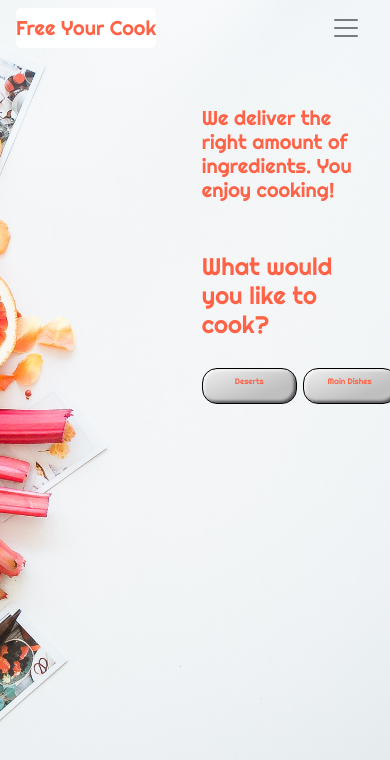
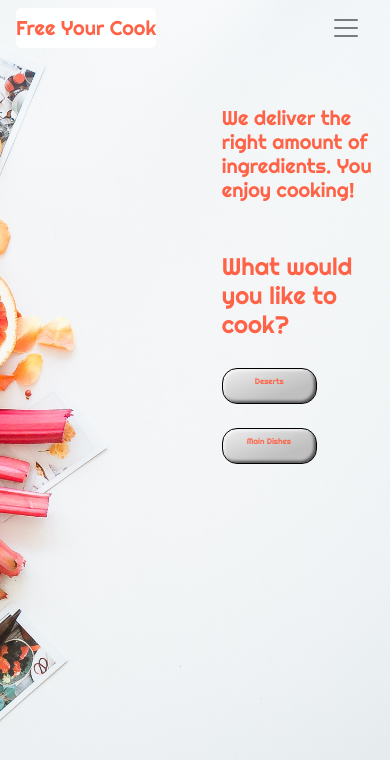
Before and after one commit to IremPeker/bootstrap-project, a plain HTML site: page index.html in a window 390 px wide. Shown: the top 760 px of the page. Drawn offline with nearby package versions, Linux system fonts and the light colour scheme.

Commit message:
Increased the left margin of row for mobile

```diff
--- a/css/style.scss
+++ b/css/style.scss
@@ -85,7 +85,7 @@ nav {
 .explanation {
     width: 100%;
     .my-row {
-        margin-left: 70px;
+        margin-left: 100px;
        .enjoy {
            h1 {
                font-size: 20px;
```
Also changed, not shown: css/style.css.
